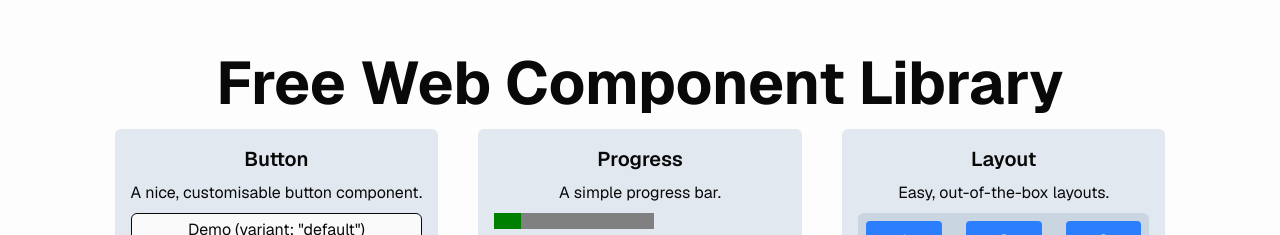
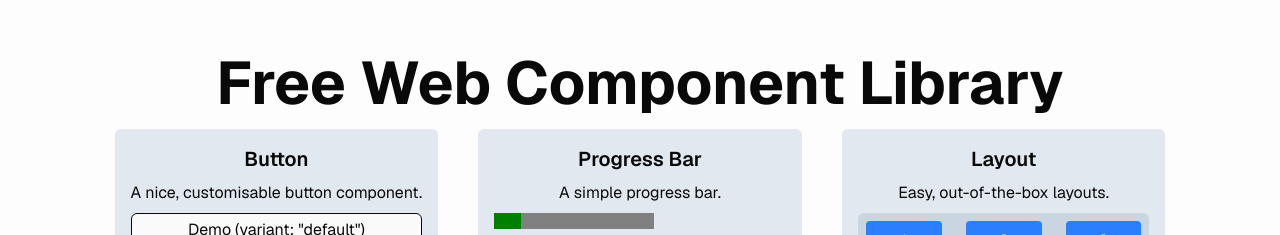
Before and after one commit to vedanshshetti/fwcl, a Next.js app: page /get-started in a window 1280 px wide. Shown: the part 213-448 px from the top of the page. Built offline with nearby package versions, Linux system fonts and the light colour scheme.

Commit message:
refactor: simplify component rendering by consolidating ComponentCard definitions into a components array

```diff
--- a/app/get-started/page.tsx
+++ b/app/get-started/page.tsx
@@ -4,37 +4,36 @@ import Button from "../demo/Button/Button";
 import Layout from "../demo/Layout/Layout";
 import Progress from "../demo/Progress/Progress";
 
-export default function () {
-  return (
-    <div className="flex flex-col min-h-screen items-center justify-center text-center space-y-2 bg-background text-foreground font-sans">
-      <h1 className="text-6xl font-bold">Free Web Component Library</h1>
-      <GridLayout>
-        <ComponentCard
-          name="Button"
-          desc="A nice, customisable button component."
-          demo={
+const components = [
+  {
+    name: "Button",
+    id: "29dhj58fkj912dlx",
+    desc: "A nice, customisable button component.",
+    demo: (
       <>
         <Button variant="default">Demo (variant: "default")</Button>
         <Button variant="colourful-and-fun">
           Demo (variant: "colourful-and-fun")
         </Button>
       </>
-          }
-        />
-        <ComponentCard
-          demo={
+    ),
+  },
+  {
+    name: "Progress Bar",
+    id: "dhj27alzncmsjxp9",
+    desc: "A simple progress bar.",
+    demo: (
       <>
         <Progress styleVariant="none" value={17} max={100} />
         <Progress styleVariant="polished" value={49} max={100} />
       </>
-          }
-          name="Progress"
-          desc="A simple progress bar."
-        />
-        <ComponentCard
-          name="Layout"
-          desc="Easy, out-of-the-box layouts."
-          demo={
+    ),
+  },
+  {
+    name: "Layout",
+    id: "1ahsur5n39sjd73f",
+    desc: "Easy, out-of-the-box layouts.",
+    demo: (
       <Layout
         type="grid"
         className="rounded-md bg-slate-300 p-2 dark:bg-slate-800"
@@ -43,8 +42,18 @@ export default function () {
         <span className="rounded bg-blue-500 p-2 text-white">2</span>
         <span className="rounded bg-blue-500 p-2 text-white">3</span>
       </Layout>
-          }
-        />
+    ),
+  },
+];
+
+export default function () {
+  return (
+    <div className="flex flex-col min-h-screen items-center justify-center text-center space-y-2 bg-background text-foreground font-sans">
+      <h1 className="text-6xl font-bold">Free Web Component Library</h1>
+      <GridLayout>
+        {components.map((c) => (
+          <ComponentCard name={c.name} desc={c.desc} key={c.id} demo={c.demo} />
+        ))}
       </GridLayout>
     </div>
   );
```
Lines whose indentation alone changed are shown as unchanged.
